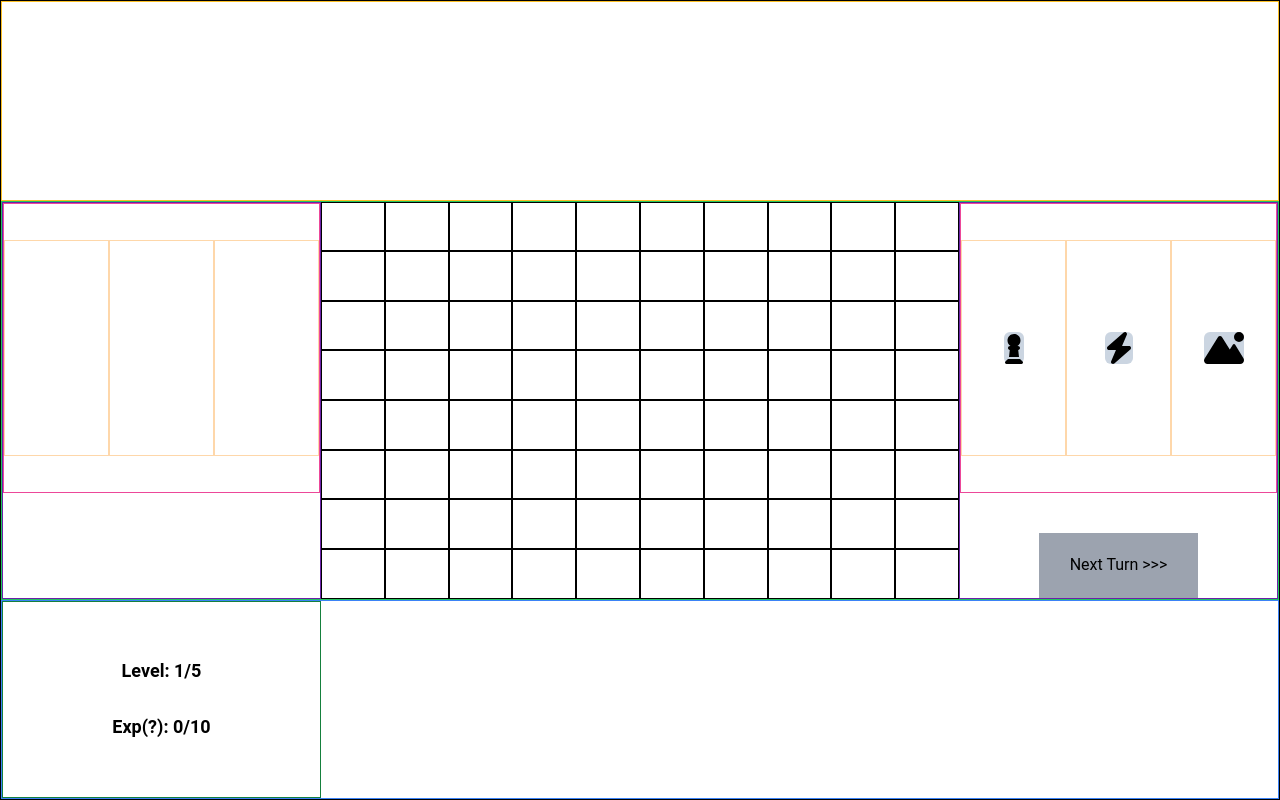
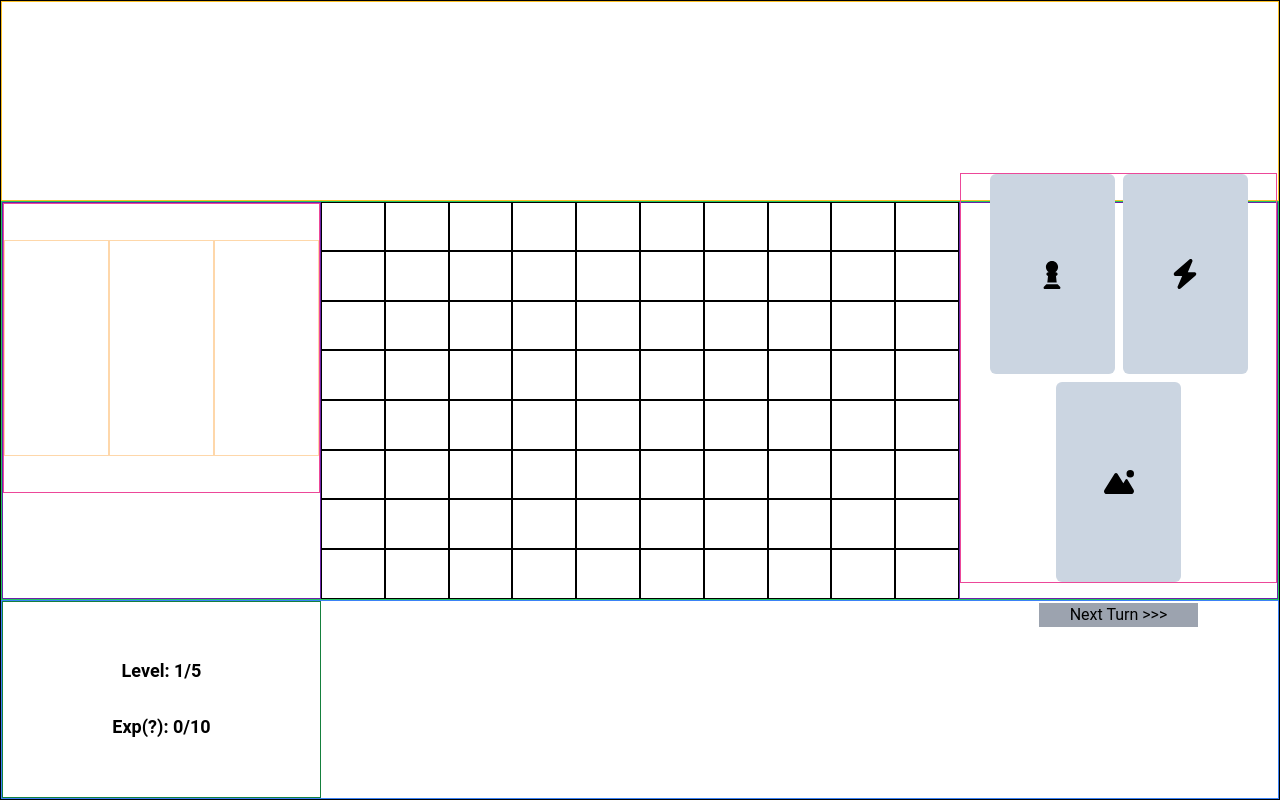
Before and after one commit to davbyron/chess-battle, a Next.js app: page / in a window 1280 px wide. Built offline with nearby package versions, Linux system fonts and the light colour scheme.

Commit message:
rework player deck styles

```diff
--- a/src/components/Board.tsx
+++ b/src/components/Board.tsx
@@ -7,11 +7,10 @@ import { useAppDispatch, useAppSelector } from '../hooks'
 import { numBoardSquares } from '../constants/board'
 import BoardSquare from './BoardSquare'
 import Hand from './Hand'
-import { FontAwesomeIcon } from '@fortawesome/react-fontawesome'
-import { faBolt, faChessPawn, faMountainSun } from '@fortawesome/free-solid-svg-icons'
+import { FaBolt, FaChessPawn, FaMountainSun } from 'react-icons/fa6'
 import { selectPlayer2Hand, addCardToPlayer2Hand } from '../slices/gameSlice'
 
-export default function Board(props) {
+export default function Board() {
   const dispatch = useAppDispatch()
   const player2Hand = useAppSelector(selectPlayer2Hand)
 
@@ -74,25 +73,22 @@ export default function Board(props) {
         <div className="h-full w-1/2 grid grid-cols-10 grid-rows-8">
           {boardSquares}
         </div>
-        <div className="w-1/4 flex flex-col justify-center items-center gap-10 border border-purple-800">
-          <div className="h-3/4 w-full flex items-center border border-pink-500">
-            <div className="w-1/3 h-3/4 flex items-center justify-center border border-orange-200">
-              <div className="flex items-center justify-center rounded-md bg-slate-300" onClick={handlePawnDeckClick}>
-                <FontAwesomeIcon icon={faChessPawn} size='2x' />
-              </div>
+        <div className="w-1/4 flex flex-col justify-center items-center gap-5 border border-purple-800">
+          <div className="flex flex-wrap gap-2 justify-center items-center border border-pink-500">
+            <div
+              className="h-[200px] w-[125px] flex items-center justify-center rounded-md bg-slate-300 hover:bg-slate-200 active:bg-slate-400 cursor-pointer"
+              onClick={handlePawnDeckClick}
+            >
+              <FaChessPawn className="text-3xl" />
             </div>
-            <div className="w-1/3 h-3/4 flex items-center justify-center border border-orange-200">
-              <div className="flex items-center justify-center rounded-md bg-slate-300">
-                <FontAwesomeIcon icon={faBolt} size='2x' />
-              </div>
+            <div className="h-[200px] w-[125px] flex items-center justify-center rounded-md bg-slate-300">
+              <FaBolt className="text-3xl" />
             </div>
-            <div className="w-1/3 h-3/4 flex items-center justify-center border border-orange-200">
-              <div className="flex items-center justify-center rounded-md bg-slate-300">
-                <FontAwesomeIcon icon={faMountainSun} size='2x' />
-              </div>
+            <div className="h-[200px] w-[125px] flex items-center justify-center rounded-md bg-slate-300">
+              <FaMountainSun className="text-3xl" />
             </div>
           </div>
-          <button className="w-1/2 h-1/6 bg-gray-400">
+          <button className="w-1/2 bg-gray-400">
             Next Turn {'>>>'}
           </button>
         </div>
```
